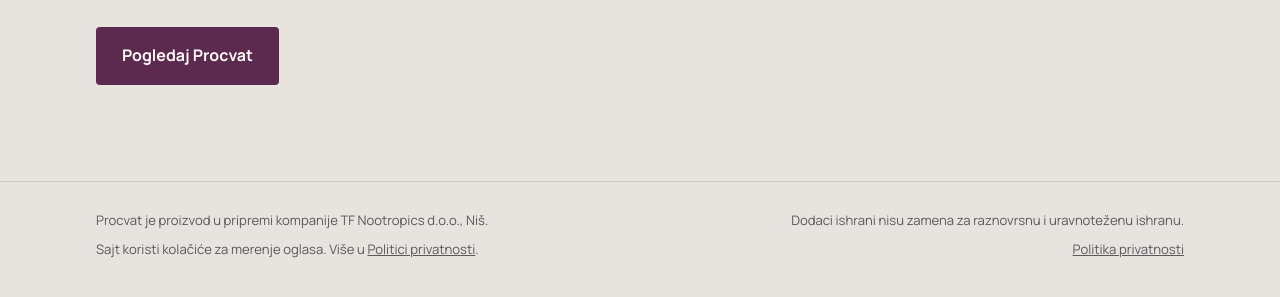
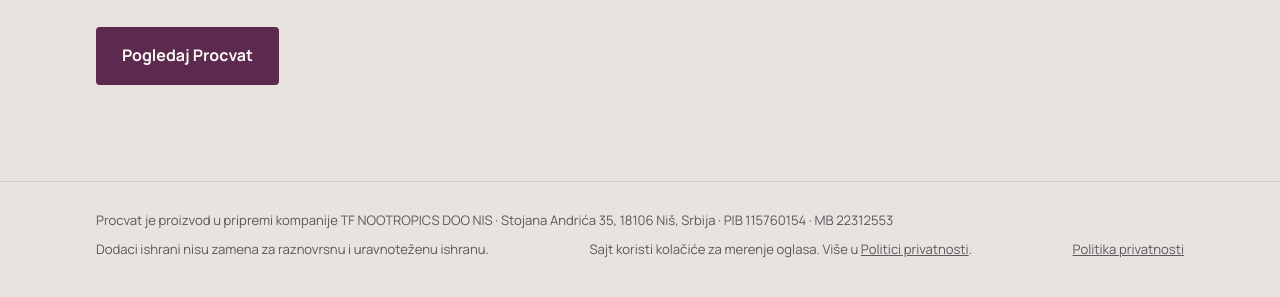
Before and after one commit to GeneralMarcus99/fam-fakedoor, a website: page landing/index.html in a window 1280 px wide. Shown: the part 401-698 px from the top of the page. Drawn offline with nearby package versions, Linux system fonts and the light colour scheme.

Commit message:
Pravni naziv firme TF NOOTROPICS DOO NIS u podnožju (Meta verifikacija)
Co-Authored-By: Claude Opus 5.5 <noreply@anthropic.com>
Claude-Session: https://claude.ai/code/session_014LAG3z9LWpnNf3rGAUo6TG

```diff
--- a/landing/index.html
+++ b/landing/index.html
@@ -174,7 +174,7 @@ footer .wrap { display: flex; flex-wrap: wrap; gap: 8px 24px; justify-content: s
 
 <footer>
   <div class="wrap">
-    <span>Procvat je proizvod u pripremi kompanije TF Nootropics d.o.o., Niš.</span>
+    <span>Procvat je proizvod u pripremi kompanije TF NOOTROPICS DOO NIS · Stojana Andrića 35, 18106 Niš, Srbija · PIB 115760154 · MB 22312553</span>
     <span>Dodaci ishrani nisu zamena za raznovrsnu i uravnoteženu ishranu.</span>
     <span>Sajt koristi kolačiće za merenje oglasa. Više u <a href="/privatnost/#kolacici">Politici privatnosti</a>.</span>
     <a href="/privatnost/">Politika privatnosti</a>
```
Also changed, not shown: landing/formula/index.html (+1 -1 lines), landing/privatnost/index.html (+2 -2 lines).
